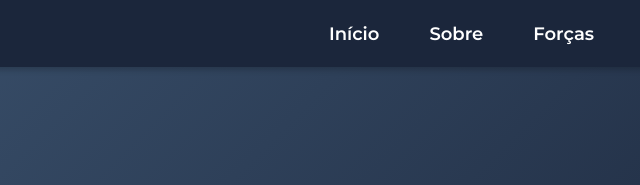
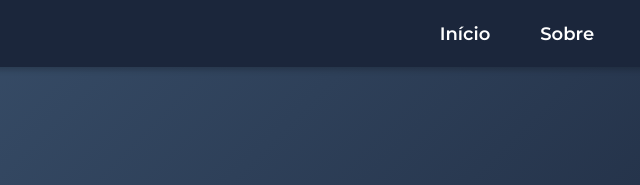
Before and after one commit to kontzendamaris678-lab/TCC, a plain HTML site: page aeronautica.html in a window 1280 px wide. Shown: the top 185 px of the page, 480-1120 px from the left. Drawn offline with Linux system fonts and the light colour scheme.

Commit message:
aeronautica.html

```diff
--- a/aeronautica.html
+++ b/aeronautica.html
@@ -247,7 +247,6 @@
   	<ul>
     	<li><a href="tcc.html">Início</a></li>
     	<li><a href="#sobre">Sobre</a></li>
-    	<li><a href="#forcas">Forças</a></li>
     	<li><a href="#tecnologia">Tecnologia</a></li>
   	</ul>
 	</nav>
```
